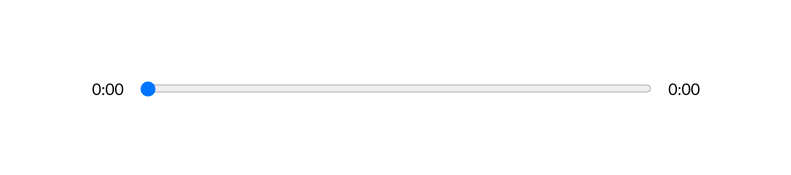
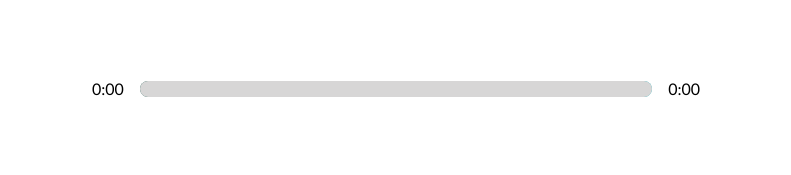
Before and after one commit to MichaelKnopf89/react-music-player, a React (Create React App) app: page / in a window 1280 px wide. Shown: the part 497-672 px from the top of the page, without its empty margins (244-1035 px from the left). Built offline with nearby package versions, Linux system fonts and the light colour scheme.

Commit message:
add styling for input slider

```diff
--- a/src/App.js
+++ b/src/App.js
@@ -14,14 +14,18 @@ function App() {
   const [isPlaying, setIsPlaying] = useState(false);
   const [songInfo, setSongInfo] = useState({
     currentTime: 0,
-    duration: 0
+    duration: 0,
+    animationPercentage: 0
   });
 
   const [libraryStatus, setLibraryStatus] = useState(false);
   const timeUpdateHandler = (e) => {
     const current = e.target.currentTime;
     const duration = e.target.duration;
-    setSongInfo({...songInfo, currentTime : current, duration})
+    const roundedCurrent = Math.round(current);
+    const roundedDuration = Math.round(duration);
+    const animation = Math.round((roundedCurrent / roundedDuration) * 100)
+    setSongInfo({...songInfo, currentTime : current, duration, animationPercentage: animation})
   };
 
   return (
--- a/src/Components/Player.js
+++ b/src/Components/Player.js
@@ -58,11 +58,18 @@ const Player = ({setSongs, currentSong, isPlaying, setIsPlaying, audioRef, setSo
         playAudio(isPlaying, audioRef);
     };
 
+    const trackAnim = {
+        transform: `translateX(${songInfo.animationPercentage}%)`
+    }
+
     return(
         <div className="player">
             <div className="time-control">
                 <p>{getTime(songInfo.currentTime)}</p>
-                <input min={0} max={songInfo.duration || 0} value={songInfo.currentTime} onChange={dragHandler} type="range" />
+                <div style={{background: `linear-gradient(to right, ${currentSong.color[0]}, ${currentSong.color[1]})`}} className="track">
+                    <input min={0} max={songInfo.duration || 0} value={songInfo.currentTime} onChange={dragHandler} type="range" />
+                    <div style={trackAnim} className="animate-track"></div>
+                </div>
                 <p>{songInfo.duration ? getTime(songInfo.duration) : "0:00"}</p>
             </div>
             <div className="play-control">
--- a/src/Styles/_player.scss
+++ b/src/Styles/_player.scss
@@ -9,9 +9,13 @@
 .time-control{
     width: 50%;
     display: flex;
+    align-items: center;
     input{
         width: 100%;
         padding: 1rem 0rem;
+        -webkit-appearance: none;
+        background: transparent;
+        cursor: pointer;
     }
     p{
         padding: 1rem;
@@ -28,3 +32,28 @@
         cursor: pointer;
     }
 }
+
+input[type="range"]::-webkit-slider-thumb{
+    -webkit-appearance: none;
+    height: 16px;
+    width: 16px;
+}
+
+.track{
+    background: lightblue;
+    width: 100%;
+    height: 1rem;
+    position: relative;
+    border-radius: 1rem;
+    overflow: hidden;
+}
+.animate-track{
+    background: rgb(215, 214, 214);
+    width: 100%;
+    height: 100%;
+    position: absolute;
+    top: 0;
+    left: 0;
+    transform: translateX(0%);
+    pointer-events: none;
+}
```
